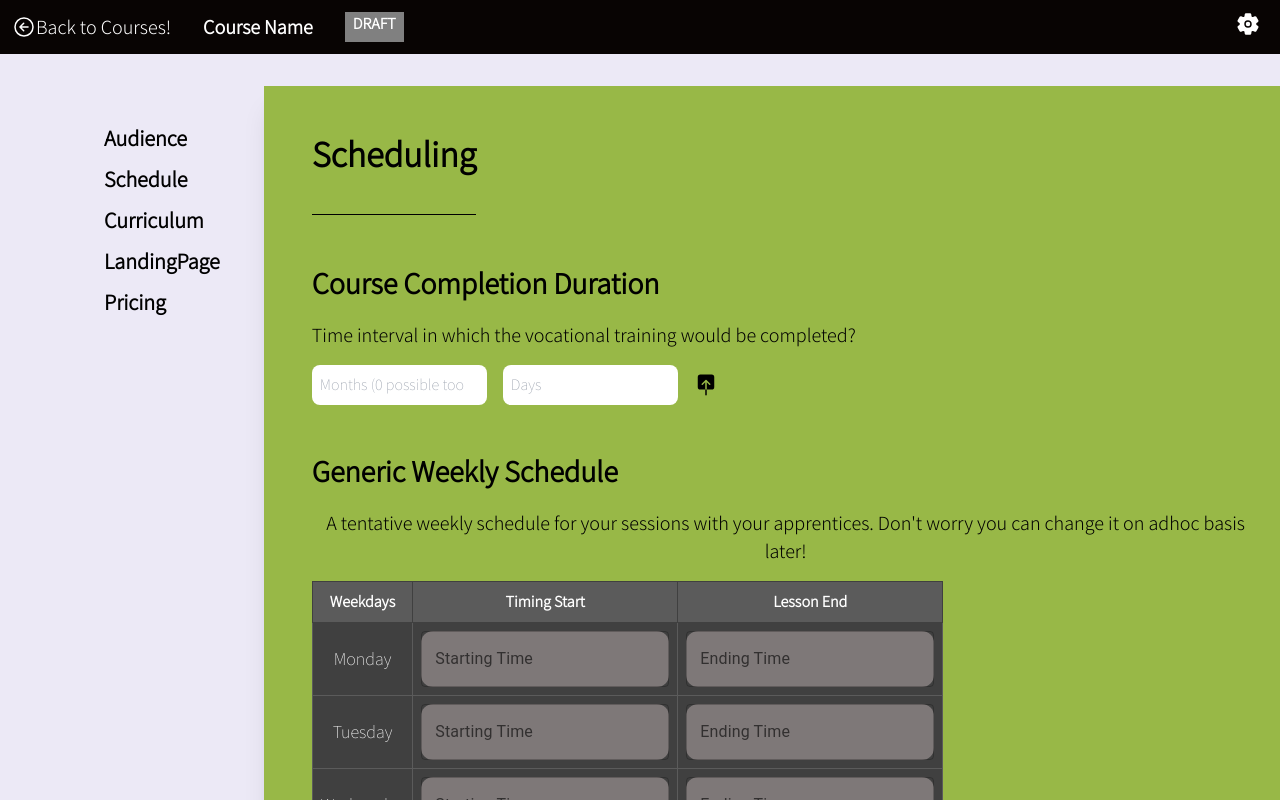
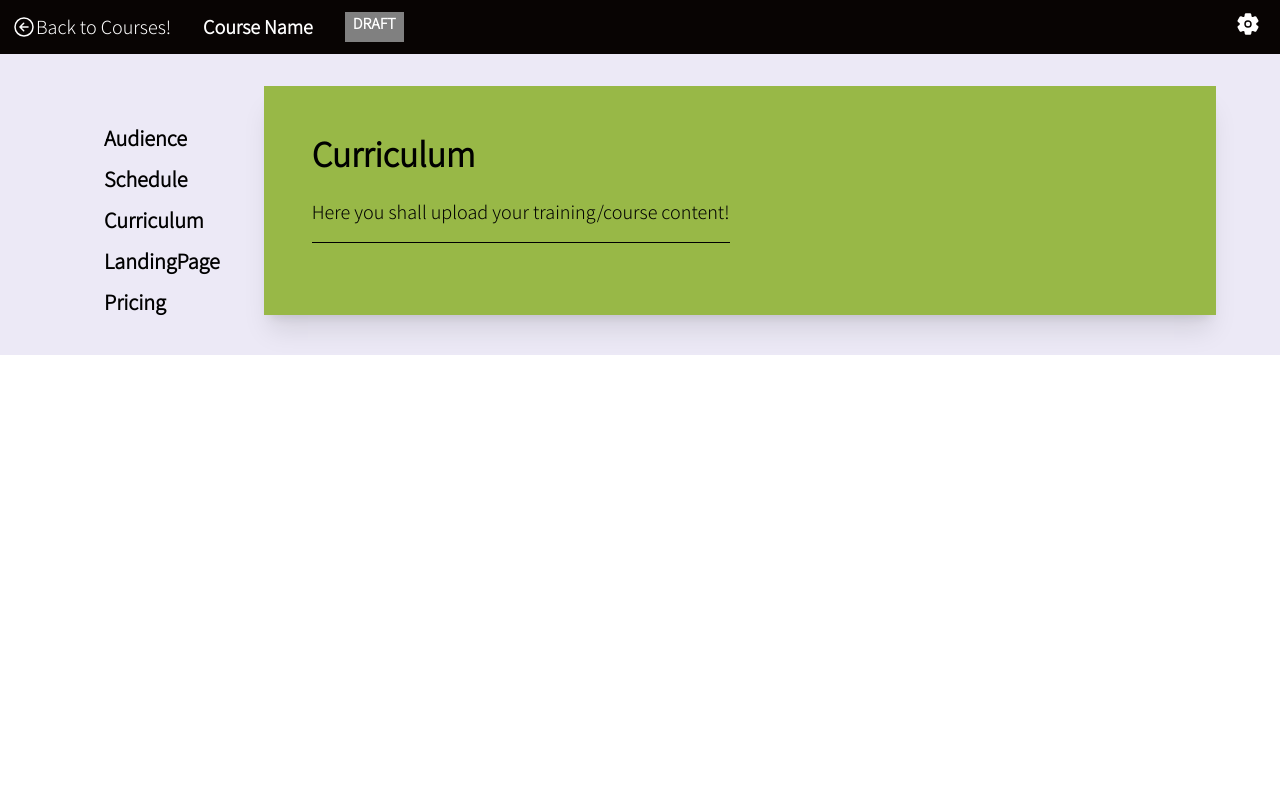
Before and after one commit to ApprenticeEngage/apprentice-mentor-interface, a React (Vite) app: page / in a window 1280 px wide. Shown: the top 800 px of the page. Built offline with nearby package versions, Linux system fonts and the light colour scheme; no server answers.

Commit message:
currciculum page added

```diff
--- /dev/null
+++ b/src/components/CourseEdit/Curriculum.tsx
@@ -0,0 +1,21 @@
+import React from "react";
+
+const Curriculum = () => {
+  return (
+    <div className="w-full flex flex-col justify-start items-start text-text">
+      <div className="p-12 font-bold ">
+        <div className="flex flex-col items-start">
+        <h1 className="text-4xl mb-6">Curriculum</h1>
+        </div>
+        <p className="mb-4 text-center text-xl font-normal">
+          Here you shall upload your training/course content!
+        </p>
+        <hr className="h-[3px]" />
+      </div>
+
+
+    </div>
+  );
+};
+
+export default Curriculum;
--- a/src/components/CourseEdit/Schedule.tsx
+++ b/src/components/CourseEdit/Schedule.tsx
@@ -5,10 +5,9 @@ import ScheduleSelector from "react-schedule-selector";
 import Table from "./Table";
 import Map from "./Map";
 
-
 const Schedule = () => {
   const [schedule, setSchedule] = useState([]);
-  const handleScheduleChange = (newSchedule:any) => {
+  const handleScheduleChange = (newSchedule: any) => {
     setSchedule(newSchedule);
   };
   const [setMonth, setMonthDuration] = useCourseDifficulty(0, 12);
@@ -69,7 +68,7 @@ const Schedule = () => {
         Where would you be conducting your teaching sessions?
       </p>
       <div className="px-12 rounded-lg mb-12 w-full">
-        <Map/>
+        <Map />
       </div>
     </div>
   );
--- a/src/screens/CourseEdit.tsx
+++ b/src/screens/CourseEdit.tsx
@@ -3,6 +3,8 @@ import { IoArrowBackCircleOutline, IoSettings } from "react-icons/io5";
 import Audience from "../components/CourseEdit/Audience";
 import { jsx } from "@emotion/react";
 import Schedule from "../components/CourseEdit/Schedule";
+import Curriculum from "../components/CourseEdit/Curriculum";
+
 
 
 const CourseEdit = () => {
@@ -96,7 +98,7 @@ const CourseEdit = () => {
         </div>
 
         <div className="w-full bg-primary ml-2 shadow-xl mb-10">
-          <Schedule />
+          <Curriculum />
         </div>
       </div>
     </div>
```
Also changed, not shown: src/components/CourseEdit/Map.tsx (+3 -4 lines).
